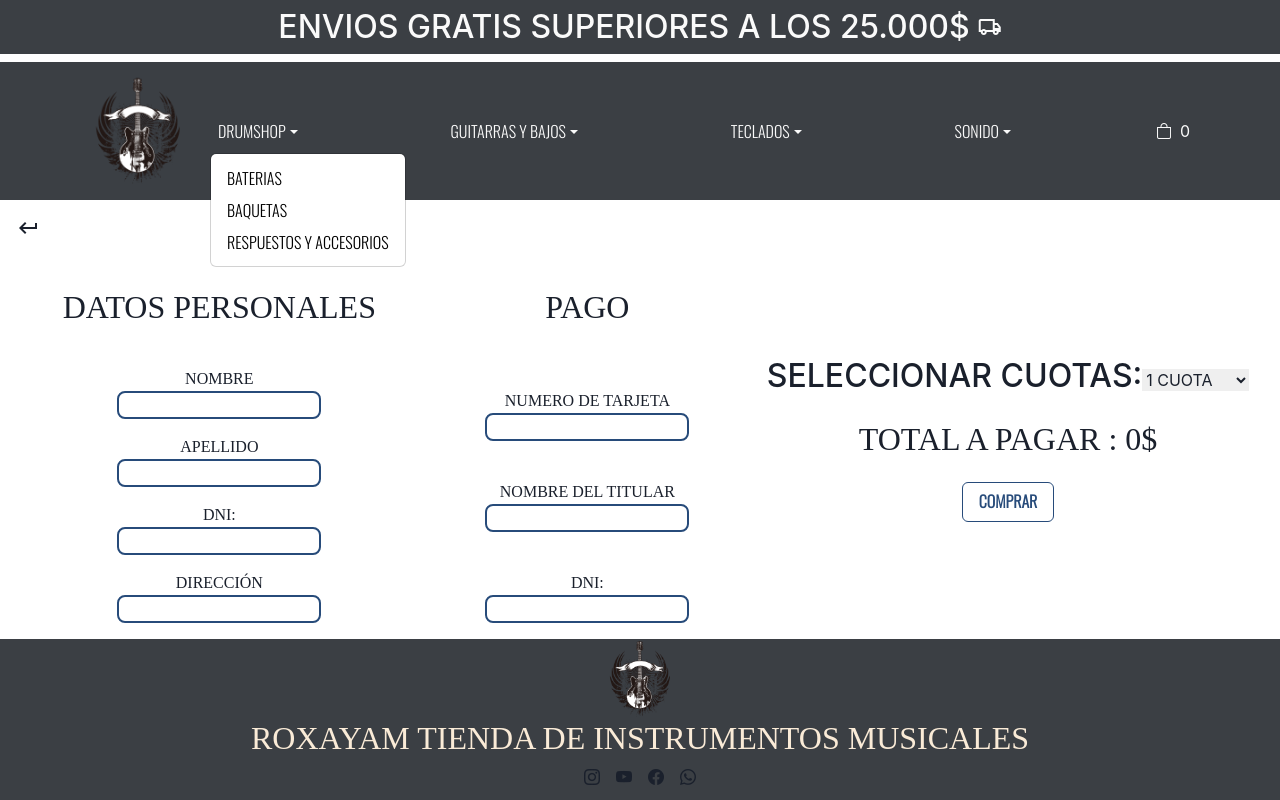
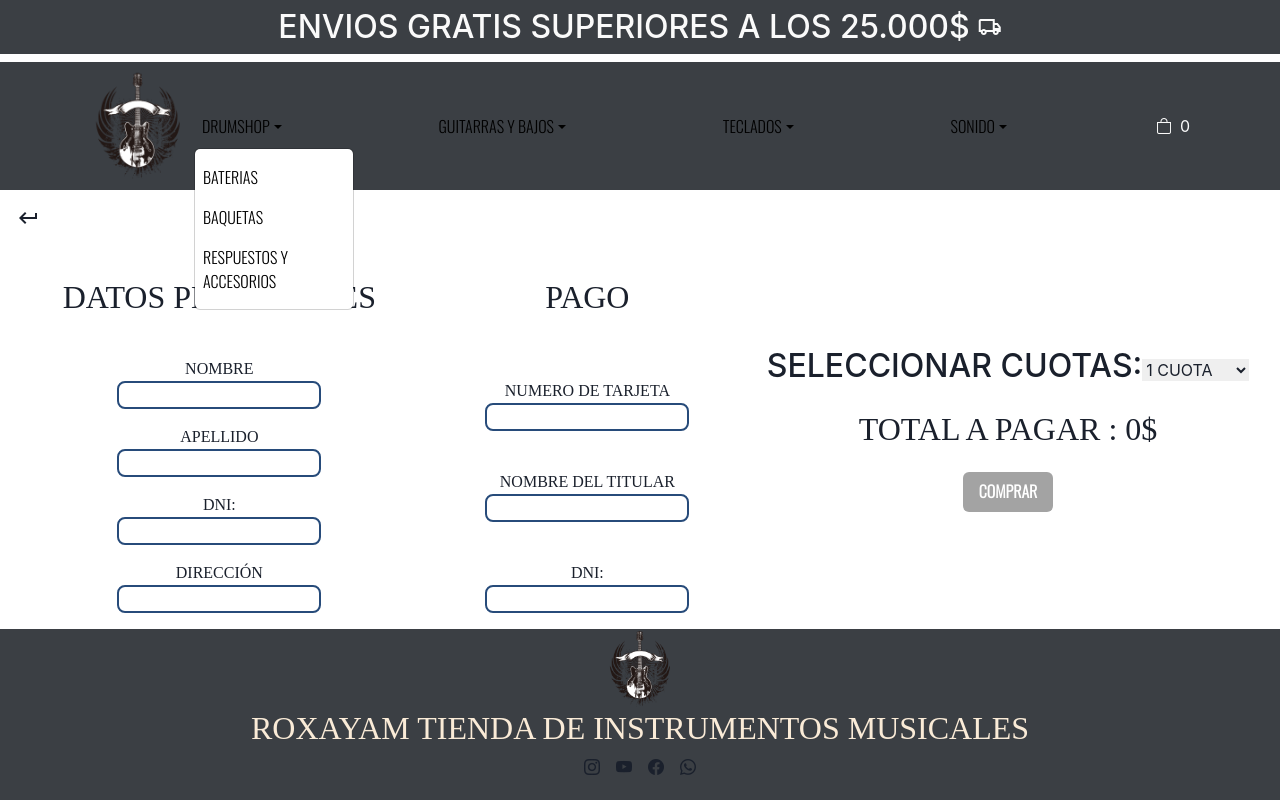
Before and after one commit to Ivand14/PreEntrega2-Dicesare, a React (Vite) app: page /resumen in a window 1280 px wide. Both pictures are taken after a click on the button "DRUMSHOP". Shown: the top 800 px of the page. Built offline with nearby package versions, Linux system fonts and the light colour scheme; a web font is replaced by a local one.

Commit message:
mejorando formulario y stock

```diff
--- a/src/App.css
+++ b/src/App.css
@@ -52,8 +52,11 @@ body h1{
 }
 
 .nav-link{
-    color: #fafafa !important;
+    color: #000 !important;
+    padding:1rem;
 }
+
+
 
 .navbar-toggler-icon{
     filter: invert(1);
--- a/src/components/Factura.jsx
+++ b/src/components/Factura.jsx
@@ -1,22 +1,21 @@
-import React, { useContext,useState } from 'react'
-import { CartContext } from '../context/ShopCart'
-import Loading from './Loading'
-import {Link} from 'react-router-dom'
-import {getFirestore,addDoc,collection} from 'firebase/firestore';
-import {Button } from '@chakra-ui/react'
 import {
   Modal,
-  ModalOverlay,
-  ModalContent,
-  ModalHeader,
-  ModalFooter,
   ModalBody,
   ModalCloseButton,
+  ModalContent,
+  ModalFooter,
+  ModalHeader,
+  ModalOverlay,
   useDisclosure,
   useToast
-} from '@chakra-ui/react'
+} from '@chakra-ui/react';
+import React, { useContext, useState } from 'react'
+import {addDoc, collection, getFirestore} from 'firebase/firestore';
 
-
+import {Button} from '@chakra-ui/react'
+import { CartContext } from '../context/ShopCart'
+import {Link} from 'react-router-dom'
+import Loading from './Loading'
 
 const Factura = () => {
     const { isOpen, onOpen, onClose } = useDisclosure()
@@ -27,7 +26,7 @@ const Factura = () => {
     const [dni,setDni]=useState("")
     const [direccion,setDireccion]=useState("")
     const[compraId,setCompraId]=useState(null);
-    const[Titular,setTitular]=useState("")
+    const[titular,setTitular]=useState("")
     const[nroTarjeta,setNroTarjeta]=useState("")
     const[dniTitular,setDniTitular]=useState("")
     const toast = useToast()
@@ -73,13 +72,14 @@ const Factura = () => {
       })),
       Cuotas:cuotas,
       PrecioPorCuota: nuevoTotal,
-      Titular,
+      titular,
       nroTarjeta,
       dniTitular,
 
     };
 
     const ordersCollection=collection(db,"compras");
+
 
 
 
@@ -100,22 +100,22 @@ const Factura = () => {
             <h2 className='textDatos'>DATOS PERSONALES</h2>
             <div className="datos">
               <label htmlFor="" id='name'>NOMBRE</label>
-              <input type="text" id='name' onChange={(e)=>setNombre(e.target.value)}/>
+              <input type="text" id='name' onChange={(e)=>setNombre(e.target.value) } required/>
             </div>
 
             <div className="datos">
               <label htmlFor="" id='apellido'>APELLIDO</label>
-              <input type="text" id='apellido' onChange={(e)=>setApellido(e.target.value)} />
+              <input type="text" id='apellido' onChange={(e)=>setApellido(e.target.value)} required />
             </div>
 
             <div className="datos">
               <label htmlFor="" id='dni'>DNI:</label>
-              <input type="number" id='dni' onChange={(e)=>setDni(e.target.value)} />
+              <input type="number" id='dni' onChange={(e)=>setDni(e.target.value)} required />
             </div>
 
             <div className="datos">
               <label htmlFor="" id='domicilio'>DIRECCIÓN</label>
-              <input type="text" id='domicilio' onChange={(e)=>setDireccion(e.target.value)} />
+              <input type="text" id='domicilio' onChange={(e)=>setDireccion(e.target.value)} required />
             </div>
           </div>
 
@@ -123,17 +123,17 @@ const Factura = () => {
             <h2 className='textDatos'>PAGO</h2>
             <div className="datos">
               <label htmlFor="" id='nroTarjeta'>NUMERO DE TARJETA</label>
-              <input type="text" id='nroTarjeta' onChange={(e)=>setNroTarjeta(e.target.value)} />
+              <input type="text" id='nroTarjeta' onChange={(e)=>setNroTarjeta(e.target.value)} required />
             </div>
 
             <div className="datos">
               <label htmlFor="" id='nombreTit'>NOMBRE DEL TITULAR</label>
-              <input type="text" id='nombreTit' onChange={(e)=>setTitular(e.target.value)} />
+              <input type="text" id='nombreTit' onChange={(e)=>setTitular(e.target.value)} required />
             </div>
 
             <div className="datos">
               <label htmlFor="" id='dni'>DNI:</label>
-              <input type="number" id='dni' onChange={(e)=>setDniTitular(e.target.value)} />
+              <input type="number" id='dni' onChange={(e)=>setDniTitular(e.target.value)} required />
             </div>
 
 
@@ -143,17 +143,26 @@ const Factura = () => {
         <div className="botonContainer">
           <div className="selecCuotas">
             <h2>SELECCIONAR CUOTAS:</h2>
-            <select name="cuotas" className='datos' onChange={cambioCuotas} value={cuotas}>
-              <option value={1} selected>1 CUOTA</option>
+            <select name="cuotas" className='datos' onChange={cambioCuotas} value={cuotas} required>
+              <option value={1}>1 CUOTA</option>
               <option value={3} >3 CUOTAS</option>
               <option value={6} >6 CUOTAS</option>
               <option value={12} >12 CUOTAS</option>
             </select>
           </div>
           <h2 className='textDatos'>TOTAL A PAGAR : {nuevoTotal}$</h2>
-          <Button onClick={onOpen} variant='solid' colorScheme='blue' className='boton' fontFamily='Oswald, sans-serif' type="submit" display={'Flex'} alignContent={'center'} >
+          { nombre && apellido && dni && direccion && titular && nroTarjeta && dniTitular != '' ? <Button onClick={onOpen} variant='solid' colorScheme='blue' className='boton' fontFamily='Oswald, sans-serif' type="submit" display={'Flex'} alignContent={'center'} >
             COMPRAR
-          </Button>
+          </Button> : <Button colorScheme="blackAlpha" fontFamily="Oswald, sans-serif" onClick={() =>
+            toast({
+              title: 'Formulario.',
+              description: "Debes completar todos los campos.",
+              status: 'error',
+              duration: 9000,
+              isClosable: true,
+            })}>
+              COMPRAR
+            </Button> }
           <Modal isOpen={isOpen} onClose={onClose}>
 
             <ModalOverlay />
@@ -167,11 +176,11 @@ const Factura = () => {
                   <h2>RECIBO DE COMPRA</h2>
                 <h3>SU ORDEN DE COMPRA ES : <span  className='textRecibo'>{compraId}</span> </h3>
                 {cart.map((prod)=>(
-                  <>
+                  <div key={prod.id}>
                   <h3>PRODUCTOS COMPRADOS : <span className='textRecibo'>{prod.nombre}</span></h3>
                   <h3>CANTIDAD : <span className='textRecibo'>{prod.cantidad}</span> </h3>
                   <h3>PRECIO : <span className='textRecibo'>{prod.precio}$</span></h3>
-                  </>
+                  </div>
                 ))}
                 <h3>TOTAL : <span className='textRecibo'>{total}$</span></h3>
                 <h3>CUOTAS : <span className='textRecibo'>{cuotas} de {nuevoTotal}$</span> </h3>
--- a/src/components/ItemCount.jsx
+++ b/src/components/ItemCount.jsx
@@ -1,16 +1,15 @@
-import React, { useContext, useState } from "react";
+import React, { useContext, useEffect, useState } from "react";
+
 import { Button } from "@chakra-ui/react";
 import { CartContext } from "../context/ShopCart";
 import {
   useToast
 } from '@chakra-ui/react'
 
+const ItemCount = ({ stock, precio, id, nombre, img, Add,stockOriginal }) => {
 
-const ItemCount = ({ stock, precio, id, nombre, img, Add }) => {
-  const { cart, setCart } = useContext(CartContext);
-  const [count, setCount] = useState(0);
-  const toast = useToast()
-
+  const { cart, setCart,count,setCount } = useContext(CartContext);
+  const toast = useToast();
 
   const addToCart = () => {
     setCart((items) => {
@@ -27,17 +26,20 @@ const ItemCount = ({ stock, precio, id, nombre, img, Add }) => {
         return [...items, { id, nombre, precio, cantidad: count, img }];
       }
     });
+
+
   };
-
 
 
   const add = () => {
     setCount(count + 1);
   };
 
+
   const rest = () => {
     setCount(count - 1);
   };
+
 
   return (
     <div className="contenedor-contador">
@@ -63,7 +65,7 @@ const ItemCount = ({ stock, precio, id, nombre, img, Add }) => {
         </div>
 
         <div className="btnAgregar">
-          {count <= 0 ? (
+          {stock < count  ? (
             <Button colorScheme="blackAlpha" fontFamily="Oswald, sans-serif">
               AGREGUE UN PRODUCTO
             </Button>
--- a/src/components/NavBar.jsx
+++ b/src/components/NavBar.jsx
@@ -1,11 +1,12 @@
-import React from 'react'
+import 'bootstrap/dist/css/bootstrap.min.css';
+
 import CartWidget from './CartWidget';
 import Container from 'react-bootstrap/Container';
+import { Link } from 'react-router-dom'
 import Nav from 'react-bootstrap/Nav';
+import NavDropdown from 'react-bootstrap/NavDropdown';
 import Navbar from 'react-bootstrap/Navbar';
-import NavDropdown from 'react-bootstrap/NavDropdown';
-import 'bootstrap/dist/css/bootstrap.min.css';
-import { Link } from 'react-router-dom'
+import React from 'react'
 
 const NavBar = () => {
 
@@ -15,79 +16,70 @@ const NavBar = () => {
 
     <>
       <h2 className="titulo-envios">ENVIOS GRATIS SUPERIORES A LOS 25.000$ <span className="material-symbols-outlined">local_shipping</span></h2>
-     <Navbar bg="grey" expand="lg">
+     <Navbar  expand="lg">
      <Container>
-        <Navbar.Brand href="home">
           <Link to={`/`}>
             <img src="/public/img/klipartz.com.png" alt="roxyam" className='logo' />
           </Link>
-        </Navbar.Brand>
-
       <Navbar.Toggle aria-controls="basic-navbar-nav" />
         <Navbar.Collapse id="basic-navbar-nav">
 
           <Nav className="me-auto" >
             <NavDropdown title="DRUMSHOP" id="basic-nav-dropdown">
-              <Link to={`/categoria/${'BATERIAS'}`}>
-              <NavDropdown.Item href="action/3.1">BATERIAS</NavDropdown.Item>
-              </Link>
-              <Link to={`/categoria/${'BAQUETAS'}`}>
-              <NavDropdown.Item href="action/3.2">
-                BAQUETAS
-              </NavDropdown.Item>
-              </Link>
-              <Link to={`/categoria/${'RESPyACC'}`}>
-              <NavDropdown.Item href="action/3.3">RESPUESTOS Y ACCESORIOS</NavDropdown.Item>
-              </Link>
+                <Nav.Link href={`/categoria/${'BATERIAS'}`}>
+                  BATERIAS
+                </Nav.Link>
+                <Nav.Link href={`/categoria/${'BAQUETAS'}`}>
+                  BAQUETAS
+                </Nav.Link>
+                <Nav.Link href={`/categoria/${'RESPyACC'}`}>
+                  RESPUESTOS Y ACCESORIOS
+                </Nav.Link>
 
             </NavDropdown>
           </Nav>
 
           <Nav className="me-auto">
             <NavDropdown title="GUITARRAS Y BAJOS" id="basic-nav-dropdown">
-              <Link to={`/categoria/${'GUITARRAS'}`}>
-              <NavDropdown.Item href="action/3.1">GUITARRAS</NavDropdown.Item>
-              </Link>
-              <Link to={`/categoria/${'BAJOS'}`}>
-              <NavDropdown.Item href="action/3.2">
-                BAJOS
-              </NavDropdown.Item>
-              </Link>
-              <Link to={`/categoria/${'ACC-GyB'}`}>
-              <NavDropdown.Item href="action/3.3">ACCESORIOS</NavDropdown.Item>
-              </Link>
+
+                <Nav.Link href={`/categoria/${'GUITARRAS'}`}>
+                  GUITARRAS
+                </Nav.Link>
+                <Nav.Link href={`/categoria/${'BAJOS'}`}>
+                  BAJOS
+                </Nav.Link>
+                <Nav.Link href={`/categoria/${'ACC-GyB'}`}>
+                  ACCESORIOS
+                </Nav.Link>
+
             </NavDropdown>
           </Nav>
 
           <Nav className="me-auto">
             <NavDropdown title="TECLADOS" id="basic-nav-dropdown">
-              <Link to={`/categoria/${'ORGANOS'}`}>
-              <NavDropdown.Item href="action/3.1">ORGANOS</NavDropdown.Item>
-              </Link>
-              <Link to={`/categoria/${'PIANOS'}`}>
-              <NavDropdown.Item href="action/3.2">
-                PIANOS
-              </NavDropdown.Item>
-              </Link>
-              <Link to={`/categoria/${'ACC-OyP'}`}>
-              <NavDropdown.Item href="action/3.3">ACCESORIOS</NavDropdown.Item>
-              </Link>
+                <Nav.Link href={`/categoria/${'ORGANOS'}`}>
+                  ORGANOS
+                </Nav.Link>
+                <Nav.Link href={`/categoria/${'PIANOS'}`}>
+                  PIANOS
+                </Nav.Link>
+                <Nav.Link href={`/categoria/${'ACC-OyP'}`}>
+                  ACCESORIOS
+                </Nav.Link>
             </NavDropdown>
           </Nav>
 
           <Nav className="me-auto">
             <NavDropdown title="SONIDO" id="basic-nav-dropdown">
-              <Link to={`/categoria/${'MICROFONOS'}`}>
-              <NavDropdown.Item href="action/3.1">MICROFONOS</NavDropdown.Item>
-              </Link>
-              <Link to={`/categoria/${'AURICULARES'}`}>
-              <NavDropdown.Item href="action/3.2">
-                AURICULARES
-              </NavDropdown.Item>
-              </Link>
-              <Link to={`/categoria/${'ACC-MyA'}`}>
-              <NavDropdown.Item href="action/3.3">ACCESORIOS</NavDropdown.Item>
-              </Link>
+                <Nav.Link href={`/categoria/${'MICROFONOS'}`}>
+                  MICROFONOS
+                </Nav.Link>
+                <Nav.Link href={`/categoria/${'AURICULARES'}`}>
+                  AURICULARES
+                </Nav.Link>
+                <Nav.Link href={`/categoria/${'ACC-MyA'}`}>
+                  ACCESORIOS
+                </Nav.Link>
             </NavDropdown>
           </Nav>
         </Navbar.Collapse>
--- a/src/context/ShopCart.jsx
+++ b/src/context/ShopCart.jsx
@@ -1,11 +1,13 @@
 import React, { createContext, useState } from 'react'
+
 export const CartContext=createContext();
 
 
 
 const ShopCart = ({children}) => {
 
-  const [cart,setCart]=useState([])
+  const [cart,setCart]=useState([]);
+  const [count, setCount] = useState(0);
 
 
 
@@ -29,7 +31,7 @@ const ShopCart = ({children}) => {
 
   return(
 
-  <CartContext.Provider value={{cart,setCart,removeProd,total,vaciarCart}}>{children}</CartContext.Provider>
+  <CartContext.Provider value={{cart,setCart,removeProd,total,vaciarCart,count,setCount}}>{children}</CartContext.Provider>
 
   )
 
```
Also changed, not shown: src/components/Item.jsx (+5 -11 lines), src/components/ItemDetail.jsx (+21 -9 lines).
